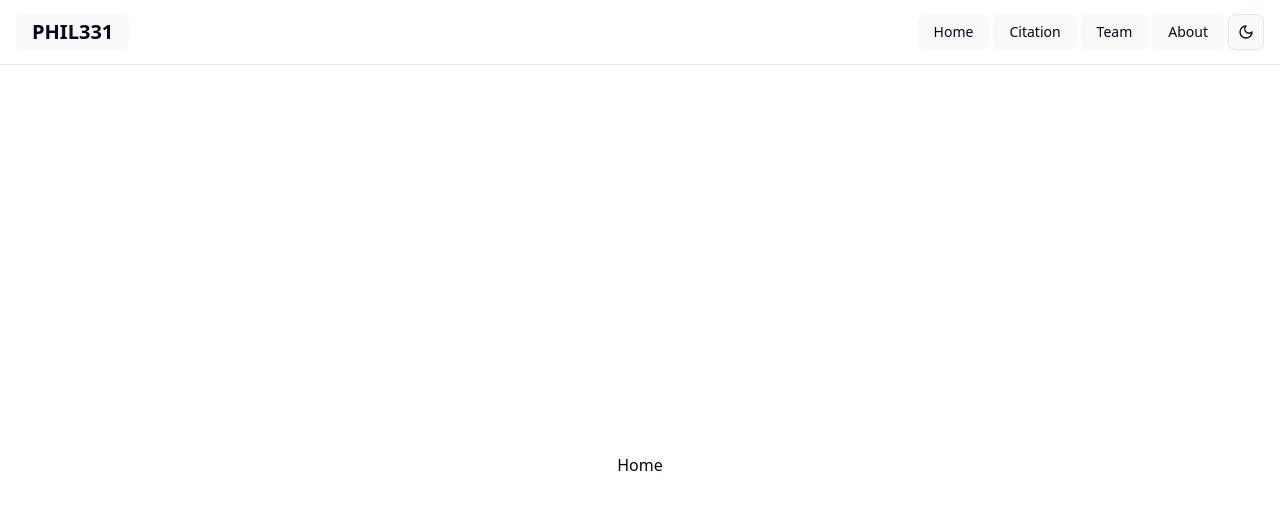
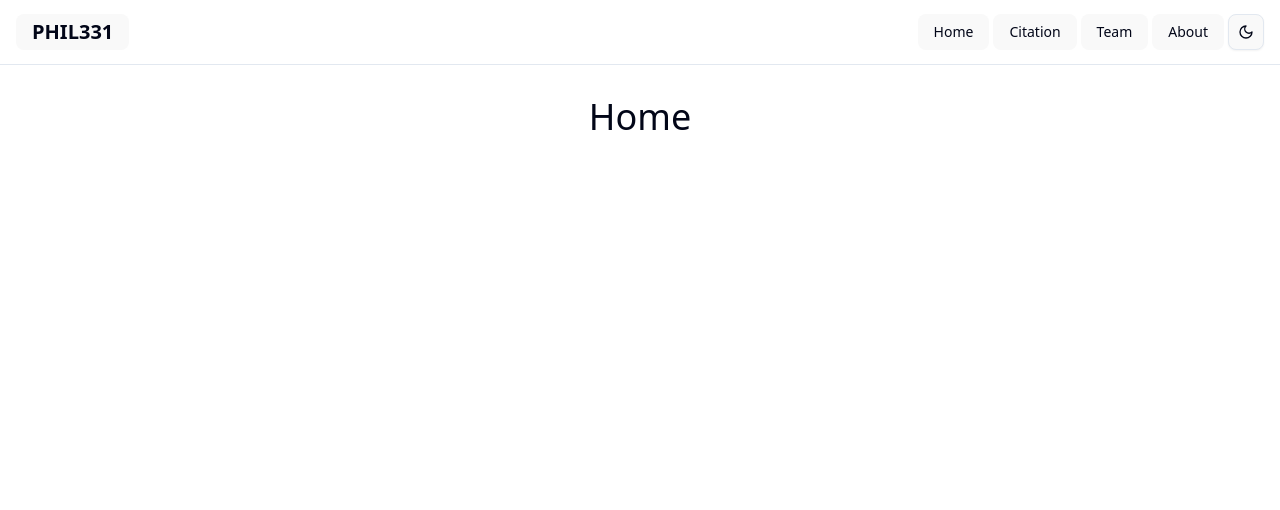
Before and after one commit to rinmeng/PHIL331, a React (Vite) app: page / in a window 1280 px wide. Shown: the top 510 px of the page. Built offline with nearby package versions, Linux system fonts and the light colour scheme.

Commit message:
update page layouts for About, Citation, Home, and Team to center content and adjust heading styles

```diff
--- a/src/pages/About.jsx
+++ b/src/pages/About.jsx
@@ -1,7 +1,9 @@
 const About = () => {
   return (
-    <div className="h-screen flex items-center justify-center">
-      <h1>About</h1>
+    <div className="h-screen">
+      <div className="flex items-center justify-center">
+        <h1 className="mt-8 text-4xl">About</h1>
+      </div>
     </div>
   );
 };
--- a/src/pages/Citation.jsx
+++ b/src/pages/Citation.jsx
@@ -1,7 +1,9 @@
 const Citation = () => {
   return (
-    <div className="h-screen flex items-center justify-center">
-      <h1>Citation</h1>
+    <div className="h-screen">
+      <div className="flex items-center justify-center">
+        <h1 className="mt-8 text-4xl">Citation</h1>
+      </div>
     </div>
   );
 };
--- a/src/pages/Home.jsx
+++ b/src/pages/Home.jsx
@@ -1,7 +1,9 @@
 const Home = () => {
   return (
-    <div className="h-screen flex items-center justify-center">
-      <h1>Home</h1>
+    <div className="h-screen">
+      <div className="flex items-center justify-center">
+        <h1 className="mt-8 text-4xl">Home</h1>
+      </div>
     </div>
   );
 };
--- a/src/pages/Team.jsx
+++ b/src/pages/Team.jsx
@@ -1,7 +1,9 @@
 const Team = () => {
   return (
-    <div className="h-screen flex items-center justify-center">
-      <h1>Team</h1>
+    <div className="h-screen">
+      <div className="flex items-center justify-center">
+        <h1 className="mt-8 text-4xl">Team</h1>
+      </div>
     </div>
   );
 };
```
